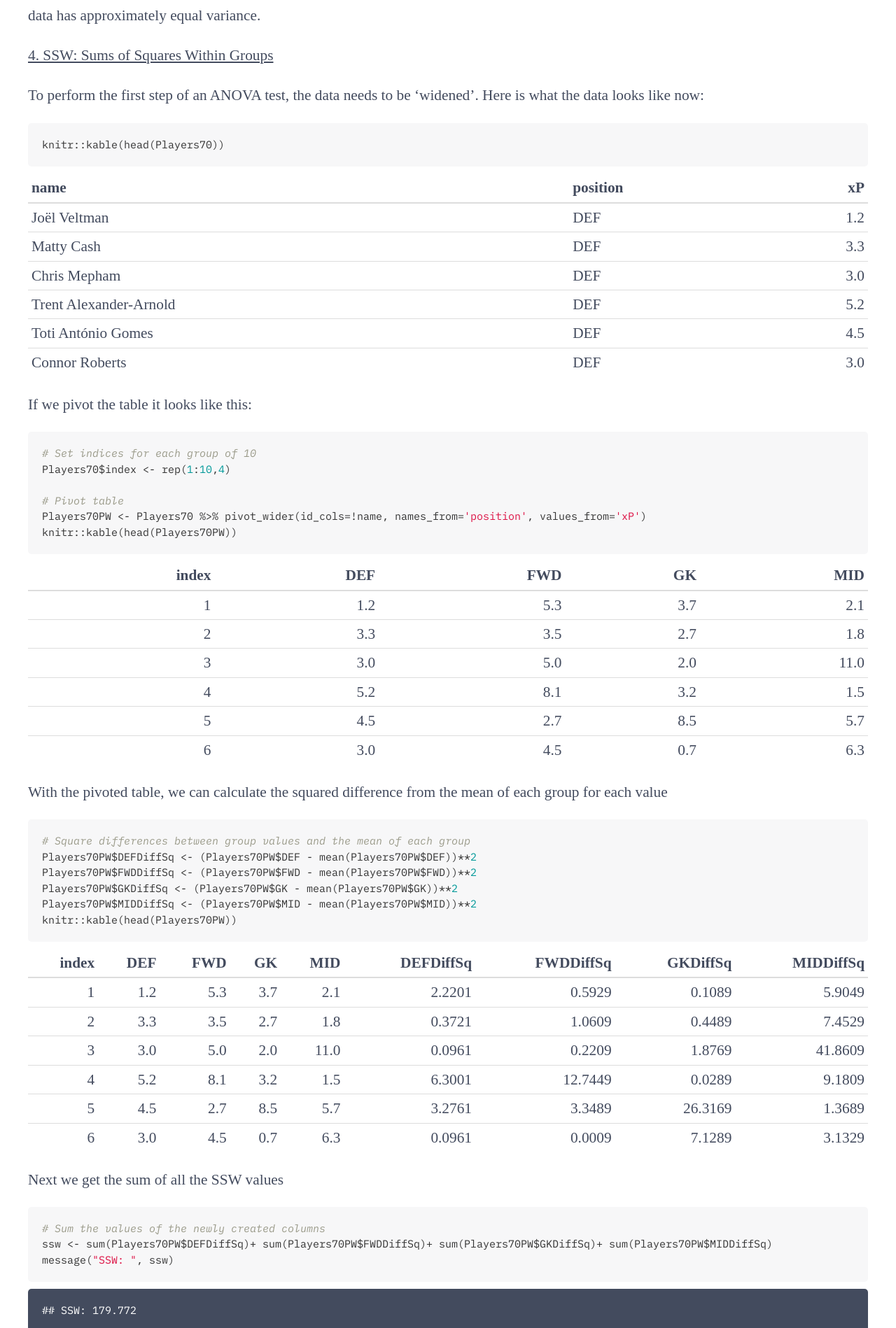
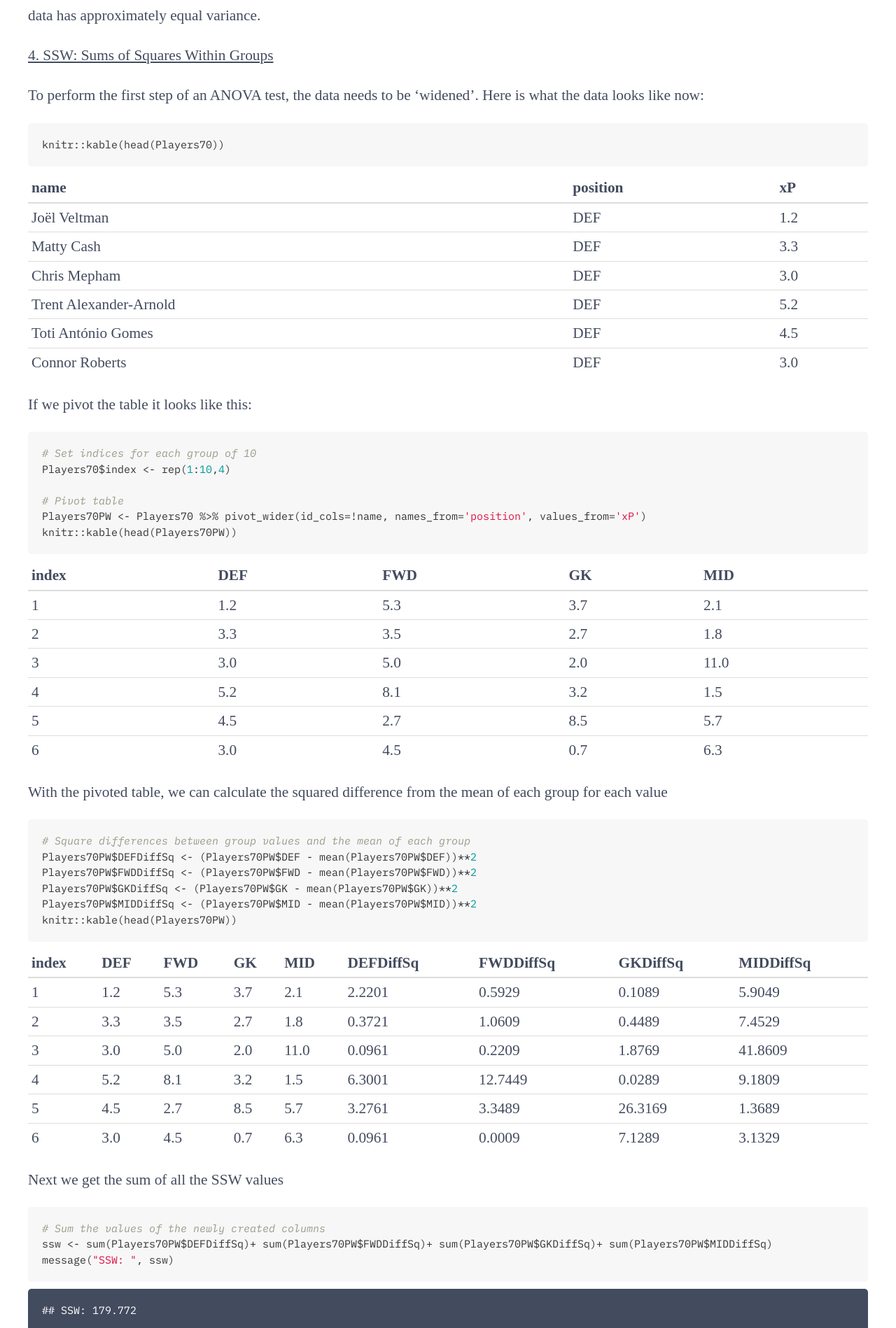
Before and after one commit to alicesmail12/alicesmail12.github.io, a Jekyll site: the page Statistics/ANOVA.html, which Jekyll copies as it is, in a window 1280 px wide. Shown: the part 4445-6343 px from the top of the page at 70% size. Built offline with Jekyll 4.4.1, drawn with Linux system fonts in a browser that asks for light colours; some web fonts are replaced.

Commit message:
Update ANOVA.html

```diff
--- a/Statistics/ANOVA.html
+++ b/Statistics/ANOVA.html
@@ -567,39 +567,39 @@ This means the data has approximately equal variance.</p>
 <tr class="header">
 <th align="left">name</th>
 <th align="left">position</th>
-<th align="right">xP</th>
+<th align="left">xP</th>
 </tr>
 </thead>
 <tbody>
 <tr class="odd">
 <td align="left">Joël Veltman</td>
 <td align="left">DEF</td>
-<td align="right">1.2</td>
+<td align="left">1.2</td>
 </tr>
 <tr class="even">
 <td align="left">Matty Cash</td>
 <td align="left">DEF</td>
-<td align="right">3.3</td>
+<td align="left">3.3</td>
 </tr>
 <tr class="odd">
 <td align="left">Chris Mepham</td>
 <td align="left">DEF</td>
-<td align="right">3.0</td>
+<td align="left">3.0</td>
 </tr>
 <tr class="even">
 <td align="left">Trent Alexander-Arnold</td>
 <td align="left">DEF</td>
-<td align="right">5.2</td>
+<td align="left">5.2</td>
 </tr>
 <tr class="odd">
 <td align="left">Toti António Gomes</td>
 <td align="left">DEF</td>
-<td align="right">4.5</td>
+<td align="left">4.5</td>
 </tr>
 <tr class="even">
 <td align="left">Connor Roberts</td>
 <td align="left">DEF</td>
-<td align="right">3.0</td>
+<td align="left">3.0</td>
 </tr>
 </tbody>
 </table>
@@ -613,55 +613,55 @@ knitr::kable(head(Players70PW))</code></pre>
 <table>
 <thead>
 <tr class="header">
-<th align="right">index</th>
-<th align="right">DEF</th>
-<th align="right">FWD</th>
-<th align="right">GK</th>
-<th align="right">MID</th>
+<th align="left">index</th>
+<th align="left">DEF</th>
+<th align="left">FWD</th>
+<th align="left">GK</th>
+<th align="left">MID</th>
 </tr>
 </thead>
 <tbody>
 <tr class="odd">
-<td align="right">1</td>
-<td align="right">1.2</td>
-<td align="right">5.3</td>
-<td align="right">3.7</td>
-<td align="right">2.1</td>
+<td align="left">1</td>
+<td align="left">1.2</td>
+<td align="left">5.3</td>
+<td align="left">3.7</td>
+<td align="left">2.1</td>
 </tr>
 <tr class="even">
-<td align="right">2</td>
-<td align="right">3.3</td>
-<td align="right">3.5</td>
-<td align="right">2.7</td>
-<td align="right">1.8</td>
+<td align="left">2</td>
+<td align="left">3.3</td>
+<td align="left">3.5</td>
+<td align="left">2.7</td>
+<td align="left">1.8</td>
 </tr>
 <tr class="odd">
-<td align="right">3</td>
-<td align="right">3.0</td>
-<td align="right">5.0</td>
-<td align="right">2.0</td>
-<td align="right">11.0</td>
+<td align="left">3</td>
+<td align="left">3.0</td>
+<td align="left">5.0</td>
+<td align="left">2.0</td>
+<td align="left">11.0</td>
 </tr>
 <tr class="even">
-<td align="right">4</td>
-<td align="right">5.2</td>
-<td align="right">8.1</td>
-<td align="right">3.2</td>
-<td align="right">1.5</td>
+<td align="left">4</td>
+<td align="left">5.2</td>
+<td align="left">8.1</td>
+<td align="left">3.2</td>
+<td align="left">1.5</td>
 </tr>
 <tr class="odd">
-<td align="right">5</td>
-<td align="right">4.5</td>
-<td align="right">2.7</td>
-<td align="right">8.5</td>
-<td align="right">5.7</td>
+<td align="left">5</td>
+<td align="left">4.5</td>
+<td align="left">2.7</td>
+<td align="left">8.5</td>
+<td align="left">5.7</td>
 </tr>
 <tr class="even">
-<td align="right">6</td>
-<td align="right">3.0</td>
-<td align="right">4.5</td>
-<td align="right">0.7</td>
-<td align="right">6.3</td>
+<td align="left">6</td>
+<td align="left">3.0</td>
+<td align="left">4.5</td>
+<td align="left">0.7</td>
+<td align="left">6.3</td>
 </tr>
 </tbody>
 </table>
@@ -676,83 +676,83 @@ knitr::kable(head(Players70PW))</code></pre>
 <table>
 <thead>
 <tr class="header">
-<th align="right">index</th>
-<th align="right">DEF</th>
-<th align="right">FWD</th>
-<th align="right">GK</th>
-<th align="right">MID</th>
-<th align="right">DEFDiffSq</th>
-<th align="right">FWDDiffSq</th>
-<th align="right">GKDiffSq</th>
-<th align="right">MIDDiffSq</th>
+<th align="left">index</th>
+<th align="left">DEF</th>
+<th align="left">FWD</th>
+<th align="left">GK</th>
+<th align="left">MID</th>
+<th align="left">DEFDiffSq</th>
+<th align="left">FWDDiffSq</th>
+<th align="left">GKDiffSq</th>
+<th align="left">MIDDiffSq</th>
 </tr>
 </thead>
 <tbody>
 <tr class="odd">
-<td align="right">1</td>
-<td align="right">1.2</td>
-<td align="right">5.3</td>
-<td align="right">3.7</td>
-<td align="right">2.1</td>
-<td align="right">2.2201</td>
-<td align="right">0.5929</td>
-<td align="right">0.1089</td>
-<td align="right">5.9049</td>
+<td align="left">1</td>
+<td align="left">1.2</td>
+<td align="left">5.3</td>
+<td align="left">3.7</td>
+<td align="left">2.1</td>
+<td align="left">2.2201</td>
+<td align="left">0.5929</td>
+<td align="left">0.1089</td>
+<td align="left">5.9049</td>
 </tr>
 <tr class="even">
-<td align="right">2</td>
-<td align="right">3.3</td>
-<td align="right">3.5</td>
-<td align="right">2.7</td>
-<td align="right">1.8</td>
-<td align="right">0.3721</td>
-<td align="right">1.0609</td>
-<td align="right">0.4489</td>
-<td align="right">7.4529</td>
+<td align="left">2</td>
+<td align="left">3.3</td>
+<td align="left">3.5</td>
+<td align="left">2.7</td>
+<td align="left">1.8</td>
+<td align="left">0.3721</td>
+<td align="left">1.0609</td>
+<td align="left">0.4489</td>
+<td align="left">7.4529</td>
 </tr>
 <tr class="odd">
-<td align="right">3</td>
-<td align="right">3.0</td>
-<td align="right">5.0</td>
-<td align="right">2.0</td>
-<td align="right">11.0</td>
-<td align="right">0.0961</td>
-<td align="right">0.2209</td>
-<td align="right">1.8769</td>
-<td align="right">41.8609</td>
+<td align="left">3</td>
+<td align="left">3.0</td>
+<td align="left">5.0</td>
+<td align="left">2.0</td>
+<td align="left">11.0</td>
+<td align="left">0.0961</td>
+<td align="left">0.2209</td>
+<td align="left">1.8769</td>
+<td align="left">41.8609</td>
 </tr>
 <tr class="even">
-<td align="right">4</td>
-<td align="right">5.2</td>
-<td align="right">8.1</td>
-<td align="right">3.2</td>
-<td align="right">1.5</td>
-<td align="right">6.3001</td>
-<td align="right">12.7449</td>
-<td align="right">0.0289</td>
-<td align="right">9.1809</td>
+<td align="left">4</td>
+<td align="left">5.2</td>
+<td align="left">8.1</td>
+<td align="left">3.2</td>
+<td align="left">1.5</td>
+<td align="left">6.3001</td>
+<td align="left">12.7449</td>
+<td align="left">0.0289</td>
+<td align="left">9.1809</td>
 </tr>
 <tr class="odd">
-<td align="right">5</td>
-<td align="right">4.5</td>
-<td align="right">2.7</td>
-<td align="right">8.5</td>
-<td align="right">5.7</td>
-<td align="right">3.2761</td>
-<td align="right">3.3489</td>
-<td align="right">26.3169</td>
-<td align="right">1.3689</td>
+<td align="left">5</td>
+<td align="left">4.5</td>
+<td align="left">2.7</td>
+<td align="left">8.5</td>
+<td align="left">5.7</td>
+<td align="left">3.2761</td>
+<td align="left">3.3489</td>
+<td align="left">26.3169</td>
+<td align="left">1.3689</td>
 </tr>
 <tr class="even">
-<td align="right">6</td>
-<td align="right">3.0</td>
-<td align="right">4.5</td>
-<td align="right">0.7</td>
-<td align="right">6.3</td>
-<td align="right">0.0961</td>
-<td align="right">0.0009</td>
-<td align="right">7.1289</td>
-<td align="right">3.1329</td>
+<td align="left">6</td>
+<td align="left">3.0</td>
+<td align="left">4.5</td>
+<td align="left">0.7</td>
+<td align="left">6.3</td>
+<td align="left">0.0961</td>
+<td align="left">0.0009</td>
+<td align="left">7.1289</td>
+<td align="left">3.1329</td>
 </tr>
 </tbody>
 </table>
```
